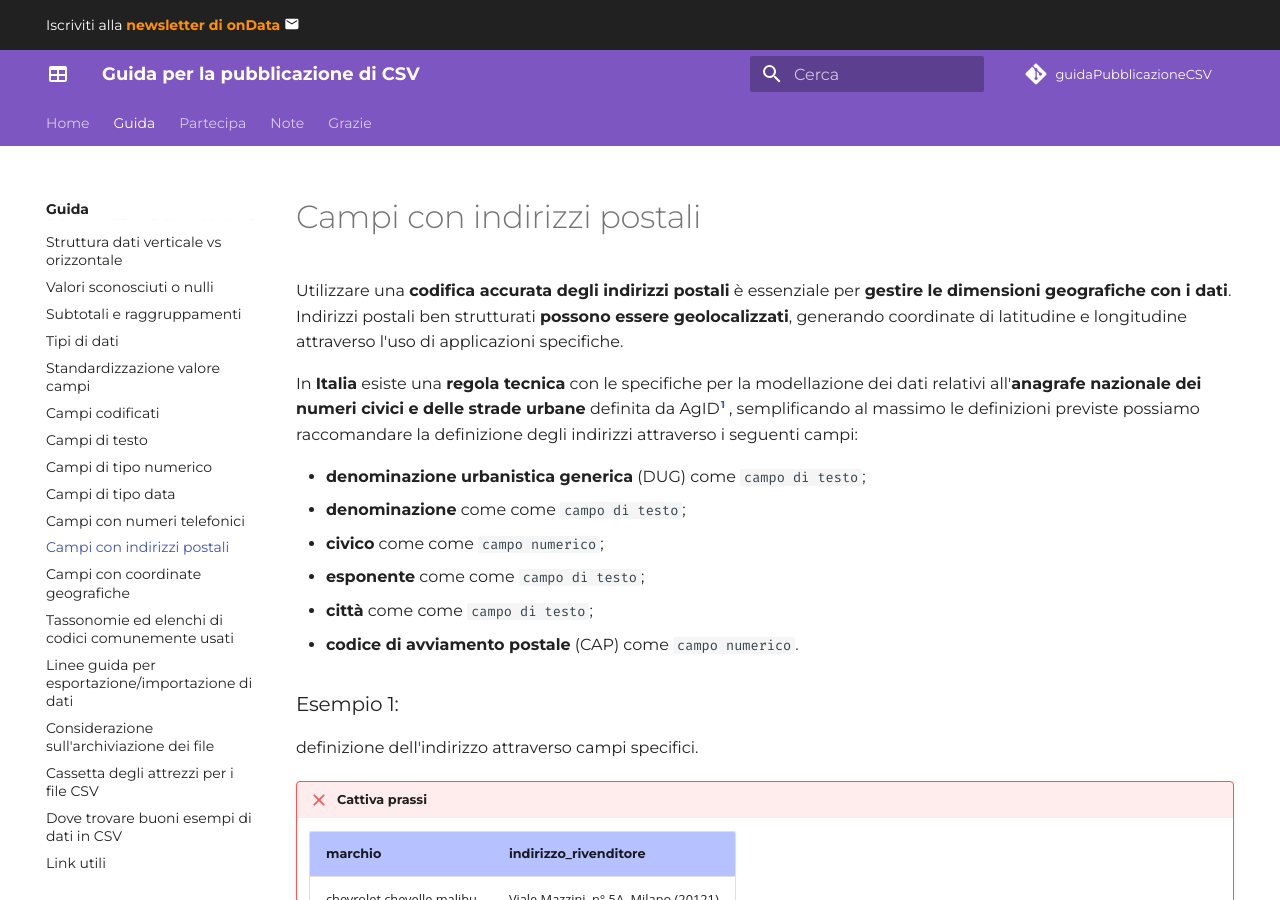
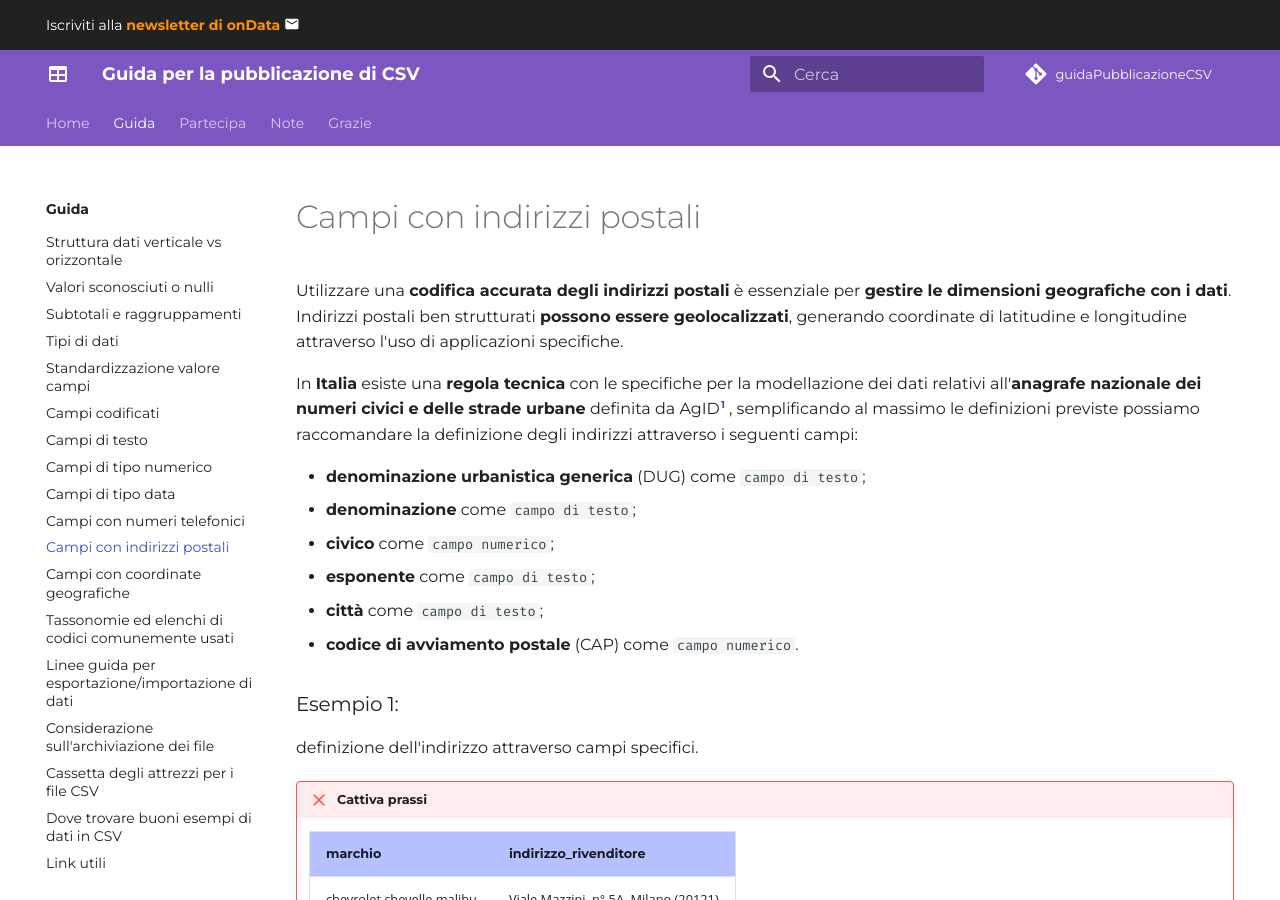
Before and after one commit to ondata/guidaPraticaPubblicazioneCSV, an MkDocs documentation site: the page built from docs/guida/linee_guida_pubblicazione/P14_campi_tipo_indirizzo_postale.md, in a window 1280 px wide and 900 px high. Built offline with MkDocs 1.6.1 and Material for MkDocs 9.7.7, drawn with Linux system fonts in a browser that asks for light colours; comment, search, counter and statistics services are not loaded.

Commit message:
Update P14_campi_tipo_indirizzo_postale.md

```diff
--- a/docs/guida/linee_guida_pubblicazione/P14_campi_tipo_indirizzo_postale.md
+++ b/docs/guida/linee_guida_pubblicazione/P14_campi_tipo_indirizzo_postale.md
@@ -12,10 +12,10 @@ Utilizzare una **codifica accurata degli indirizzi postali** è essenziale per *
 In **Italia** esiste una **regola tecnica** con le specifiche per la modellazione dei dati relativi all'**anagrafe nazionale dei numeri civici e delle strade urbane** definita da AgID[^1] , semplificando al massimo le definizioni previste possiamo raccomandare la definizione degli indirizzi attraverso i seguenti campi:
 
 - **denominazione urbanistica generica** (DUG) come `campo di testo`;
-- **denominazione** come come `campo di testo`;
-- **civico** come come `campo numerico`;
-- **esponente** come come `campo di testo`;
-- **città** come come `campo di testo`;
+- **denominazione** come `campo di testo`;
+- **civico** come `campo numerico`;
+- **esponente** come `campo di testo`;
+- **città** come `campo di testo`;
 - **codice di avviamento postale** (CAP) come `campo numerico`.
 
 ### Esempio 1:
@@ -31,8 +31,8 @@ definizione dell'indirizzo attraverso campi specifici.
 !!! success "Buona prassi"
 
    | marchio | rivenditore_indirizzo_dug | rivenditore_indirizzo_denominazione | rivenditore_indirizzo_civico | rivenditore_indirizzo_esponente | rivenditore_indirizzo_citta | rivenditore_indirizzo_cap |
-   | --- | --- | --- | --- | --- | --- | --- |
-   | chevrolet chevelle malibu | Viale | Giuseppe Mazzini | 5 | A | Milano | 20100|
+   | --- | --- | --- | ---: | --- | --- | ---: |
+   | chevrolet chevelle malibu | Viale | Giuseppe Mazzini | 5 | A | Milano | 20100 |
    | buick skylark 320 | Località | Fabbre | 33 | `NULL` | Brera | 20151 |
 
 Nel caso precedente per evidenziare che il civico non ha esponente e quindi il campo è stato lasciato intenzionalmente vuoto e per evidenziarlo abbiamo inserito il termine `NULL`, in un caso reale nulla sarebbe stato visualizzato.
@@ -48,5 +48,5 @@ Nel caso sia possibile o necessaria la **georeferenziazione degli indirizzi**, a
 definizione dell'indirizzo attraverso campi specifici e attraverso le coordinate geografiche.
 
 | marchio | rivenditore_indirizzo_dug | rivenditore_indirizzo_denominazione | rivenditore_indirizzo_civico | rivenditore_indirizzo_esponente | rivenditore_indirizzo_citta | rivenditore_indirizzo_cap | latitudine | longitudine |
-| --- | --- | --- | --- | --- | --- | --- | --- | --- |
+| --- | --- | --- | ---: | --- | --- | ---: | ---: | ---: |
 | chevrolet chevelle malibu | via | Giuseppe Mazzini | 5 | A | Milano | 20100| 44.115684 | 11.123456 |
```
